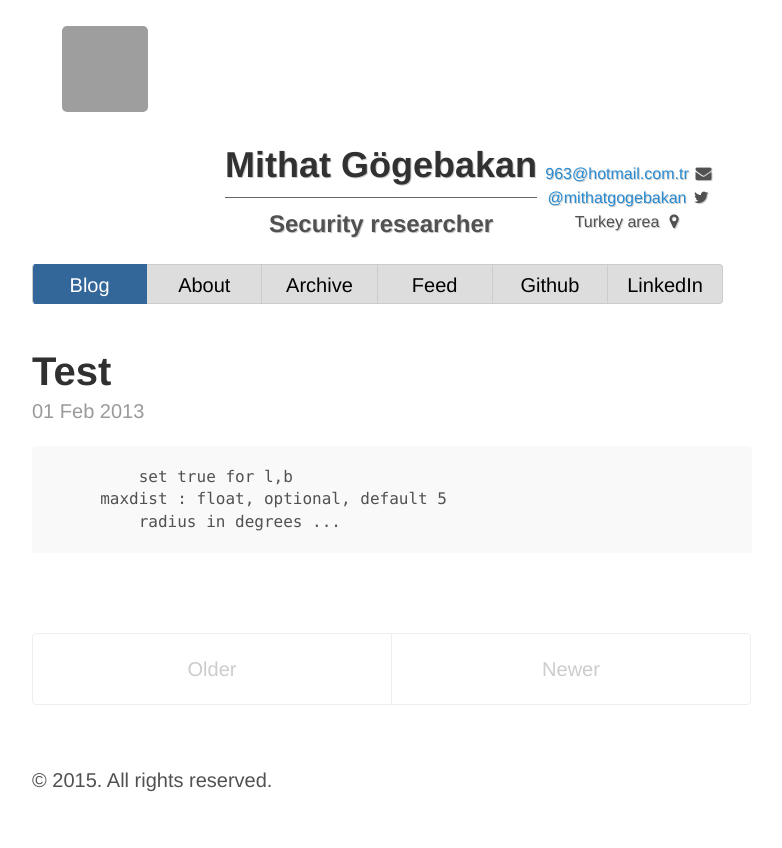
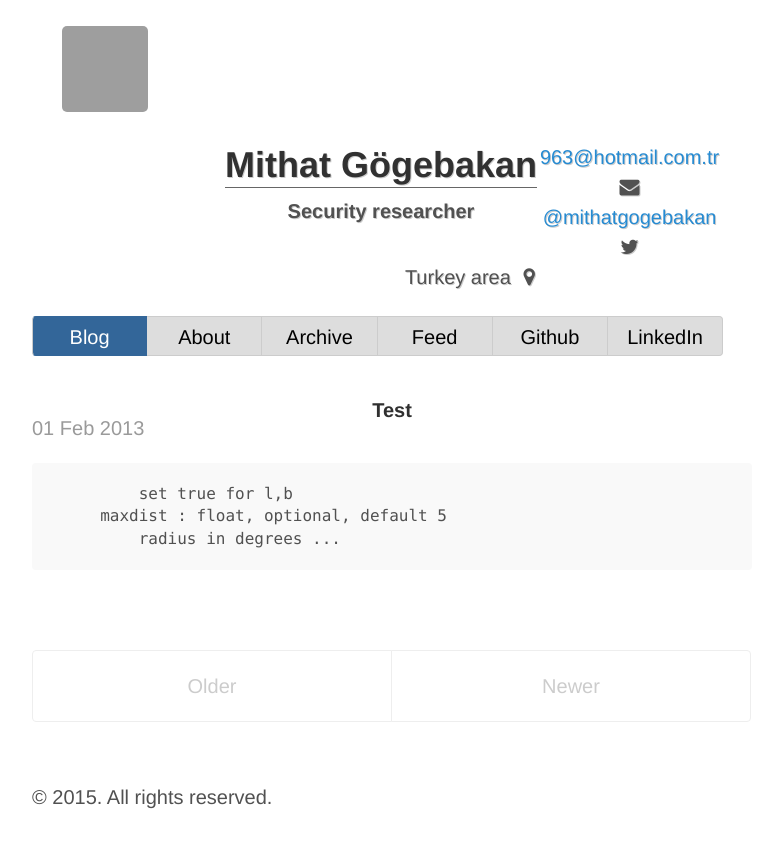
Before and after one commit to 963/963.github.io, a Jekyll site: the page built from index.html, in a window 1280 px wide. Shown: the top 848 px of the page, without its empty margins (248-1030 px from the left). Built offline with Jekyll 4.4.1, drawn with Linux system fonts in a browser that asks for light colours; nearby versions of some CDN libraries; some web fonts are replaced; Markdown is read by kramdown in place of the engine named in the settings; the list of posts is cut into pages by our own code; grey boxes are pictures that could not be loaded.

Commit message:
css edit

```diff
--- a/public/css/poole.css
+++ b/public/css/poole.css
@@ -198,7 +198,11 @@ h4, h5, h6 {
         text-align: center;
     }
 
-
+    h1, .description, .position, .add {
+        font-size: inherit;
+        margin: 0px;
+        text-align: center;
+    }
 
     .add {
         margin-bottom: 10px;
```
